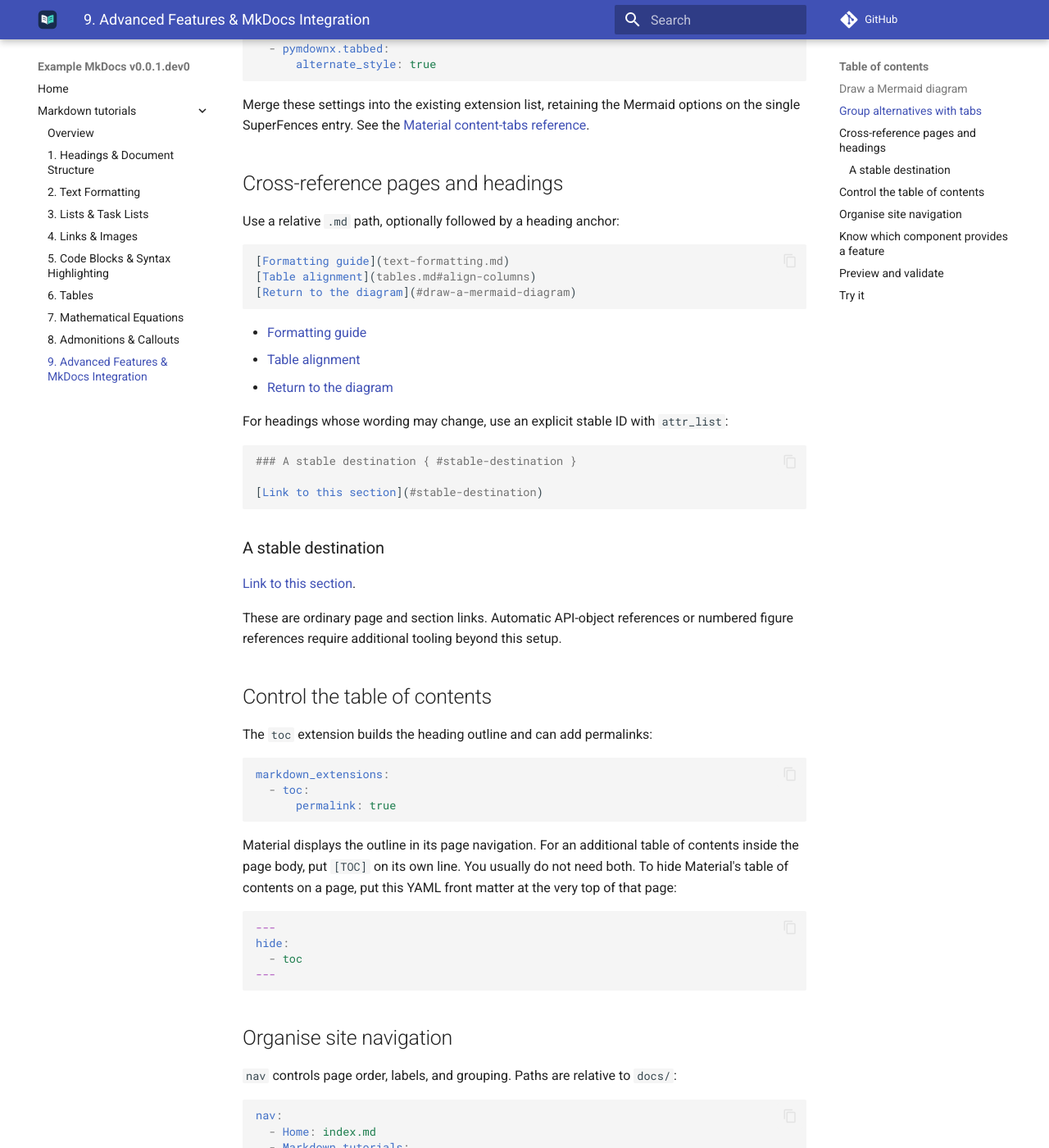
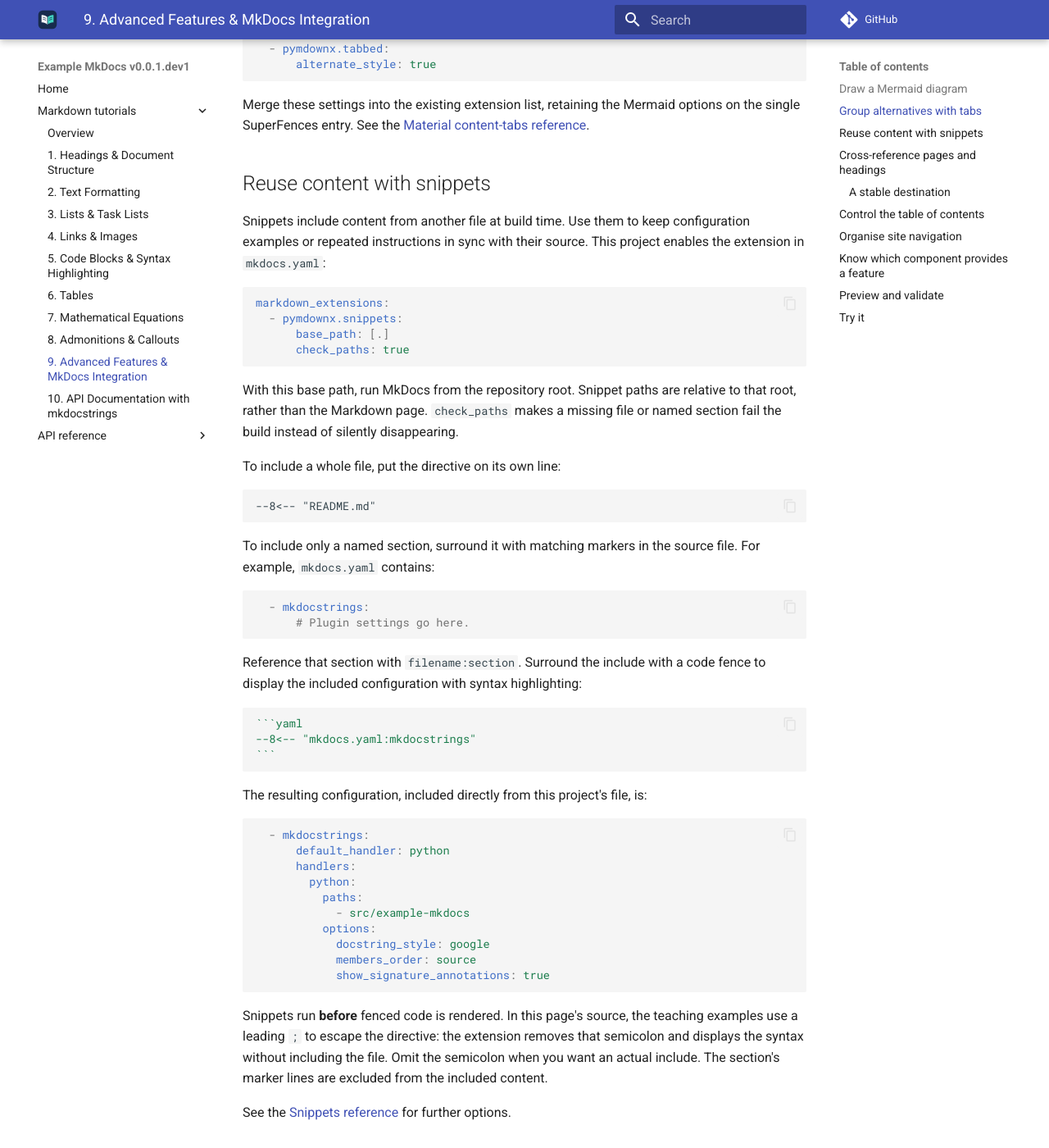
Before and after one commit to ICR-Computational-Imaging/example_mkdocs, an MkDocs documentation site: the page built from docs/markdown/advanced.md, in a window 1280 px wide and 1400 px high, scrolled down 1634 px. Shown: the whole window at 82% size. Built offline with MkDocs 1.6.1 and Material for MkDocs 9.7.7, drawn with Linux system fonts in a browser that asks for light colours; comment, search, counter and statistics services are not loaded; some of the changed text lies outside the part shown.

Commit message:
Added snippets docs

`````diff
--- a/docs/markdown/advanced.md
+++ b/docs/markdown/advanced.md
@@ -92,6 +92,63 @@
 options on the single SuperFences entry. See the
 [Material content-tabs reference](https://squidfunk.github.io/mkdocs-material/reference/content-tabs/).
 
+## Reuse content with snippets
+
+Snippets include content from another file at build time. Use them to keep
+configuration examples or repeated instructions in sync with their source.
+This project enables the extension in `mkdocs.yaml`:
+
+```yaml
+markdown_extensions:
+  - pymdownx.snippets:
+      base_path: [.]
+      check_paths: true
+```
+
+With this base path, run MkDocs from the repository root. Snippet paths are
+relative to that root, rather than the Markdown page. `check_paths` makes a
+missing file or named section fail the build instead of silently disappearing.
+
+To include a whole file, put the directive on its own line:
+
+```markdown
+;--8<-- "README.md"
+```
+
+To include only a named section, surround it with matching markers in the source
+file. For example, `mkdocs.yaml` contains:
+
+```yaml
+# --8<-- [start:mkdocstrings]
+  - mkdocstrings:
+      # Plugin settings go here.
+# --8<-- [end:mkdocstrings]
+```
+
+Reference that section with `filename:section`. Surround the include with a code
+fence to display the included configuration with syntax highlighting:
+
+````markdown
+```yaml
+;--8<-- "mkdocs.yaml:mkdocstrings"
+```
+````
+
+The resulting configuration, included directly from this project's file, is:
+
+```yaml
+--8<-- "mkdocs.yaml:mkdocstrings"
+```
+
+Snippets run **before** fenced code is rendered. In this page's source, the
+teaching examples use a leading `;` to escape the directive: the extension
+removes that semicolon and displays the syntax without including the file.
+Omit the semicolon when you want an actual include. The section's marker lines
+are excluded from the included content.
+
+See the [Snippets reference](https://facelessuser.github.io/pymdown-extensions/extensions/snippets/)
+for further options.
+
 ## Cross-reference pages and headings
 
 Use a relative `.md` path, optionally followed by a heading anchor:
@@ -172,6 +229,7 @@
 | Code highlighting | `pymdownx.highlight` and Pygments |
 | Nested code and Mermaid fences | `pymdownx.superfences` |
 | Tabs | `pymdownx.tabbed` |
+| Included files and named sections | `pymdownx.snippets` |
 | Maths | `pymdownx.arithmatex` and MathJax |
 | Callouts and collapsible sections | `admonition` and `pymdownx.details` |
 | Search | MkDocs `search` plugin |
@@ -207,4 +265,6 @@
 another lesson. Add it to `nav`, inspect its table of contents, and run a strict
 build. Explain which extension provides each feature.
 
+**Next:** [API Documentation with mkdocstrings](mkdocstrings.md).
+
 [Return to the tutorial overview](index.md).
--- a/docs/markdown/index.md
+++ b/docs/markdown/index.md
@@ -10,15 +10,16 @@
 
 | Lesson | What you will learn |
 | :--- | :--- |
-| [2. Headings & Document Structure](headings.md) | Organise a page and understand automatic navigation. |
-| [3. Text Formatting](text-formatting.md) | Add emphasis, code spans, and horizontal rules. |
-| [4. Lists & Task Lists](lists.md) | Write steps, nested lists, and checklists. |
-| [5. Links & Images](links-and-images.md) | Connect pages and embed images using relative paths. |
-| [6. Code Blocks & Syntax Highlighting](code-blocks.md) | Present readable, copyable code. |
-| [7. Tables](tables.md) | Compare options and align structured information. |
-| [8. Mathematical Equations](mathematics.md) | Write LaTeX equations and configure MathJax. |
-| [9. Admonitions & Callouts](admonitions.md) | Add notes, warnings, tips, and collapsible explanations. |
-| [10. Advanced Features & MkDocs Integration](advanced.md) | Combine diagrams, tabs, cross-references, and extensions. |
+| [1. Headings & Document Structure](headings.md) | Organise a page and understand automatic navigation. |
+| [2. Text Formatting](text-formatting.md) | Add emphasis, code spans, and horizontal rules. |
+| [3. Lists & Task Lists](lists.md) | Write steps, nested lists, and checklists. |
+| [4. Links & Images](links-and-images.md) | Connect pages and embed images using relative paths. |
+| [5. Code Blocks & Syntax Highlighting](code-blocks.md) | Present readable, copyable code. |
+| [6. Tables](tables.md) | Compare options and align structured information. |
+| [7. Mathematical Equations](mathematics.md) | Write LaTeX equations and configure MathJax. |
+| [8. Admonitions & Callouts](admonitions.md) | Add notes, warnings, tips, and collapsible explanations. |
+| [9. Advanced Features & MkDocs Integration](advanced.md) | Combine diagrams, tabs, cross-references, and extensions. |
+| [10. Documentation with mkdocstrings](mkdocstrings.md) | Generate API reference material from Python docstrings. |
 
 ## Work through the examples
 
--- /dev/null
+++ b/docs/markdown/mkdocstrings.md
@@ -0,0 +1,152 @@
+# API Documentation with mkdocstrings
+
+[mkdocstrings](https://mkdocstrings.github.io/python/usage/) is a MkDocs plugin
+that generates API reference sections from Python source and docstrings. It keeps
+function signatures, parameter descriptions, return values, and class members
+connected to the code they describe. Write tutorials and usage guidance yourself;
+use generated reference material for the details of individual objects.
+
+## Enable the Python handler
+
+This project's `docs` dependency group already includes `mkdocstrings[python]`.
+Install that group and start the preview from the repository root:
+
+```bash
+uv sync --group docs
+uv run --group docs mkdocs serve
+```
+
+For another uv project, add the dependency with
+`uv add --group docs 'mkdocstrings[python]'`.
+
+The following configuration is enabled in this project's `mkdocs.yaml`:
+
+```yaml
+--8<-- "mkdocs.yaml:mkdocstrings"
+```
+
+`paths` tells the handler where to find modules; relative paths start at the
+MkDocs configuration file. Here, it can find `plotting_example.py` directly in
+`src/example-mkdocs/`. Additional locations can be added to this list.
+
+## Use the standard directive syntax
+
+Place `:::` followed by an object's dotted identifier in a Markdown page:
+
+```markdown
+::: plotting_example.calculate_sample_count
+```
+
+The directive can target a module, class, function, or method. These are examples
+of valid targets in this project:
+
+```text
+plotting_example
+plotting_example.WavePlotter
+plotting_example.WavePlotter.plot_sinusoid
+plotting_example.calculate_sample_count
+```
+
+Put a directive outside a code fence to generate documentation. The fenced
+examples on this tutorial page deliberately display the syntax as text.
+
+Indent optional YAML settings four spaces below the directive:
+
+```markdown
+::: plotting_example.calculate_sample_count
+    options:
+      heading_level: 2
+      show_root_heading: true
+      show_source: false
+```
+
+Local `options` override the handler defaults for that directive.
+`show_root_heading` adds a heading for the target object itself, and
+`heading_level` controls where it fits in the page outline.
+
+## Write structured docstrings
+
+This project uses Google-style sections such as `Args:`, `Returns:`, and
+`Raises:`. Type annotations supply parameter types. For example, a small function
+could be documented as follows:
+
+```python
+def double(value: float) -> float:
+    """Return twice the input value.
+
+    Args:
+        value: The number to double.
+
+    Returns:
+        Twice the input value.
+    """
+    return 2 * value
+```
+
+The handler turns these sections into formatted API information. This snippet
+illustrates docstring style; `double` is not a module in the repository.
+
+## Example: document the plotting module
+
+The [example-mkdocs API reference](../api/example-mkdocs.md) contains this live
+directive:
+
+```markdown
+::: plotting_example
+    options:
+      heading_level: 2
+      show_root_heading: true
+      show_root_full_path: false
+      filters: ["!^_"]
+```
+
+It collects the module's public members, including `calculate_sample_count`,
+`WavePlotter`, and the convenience function `plot_sinusoid`. The filter excludes
+names beginning with `_`, such as the internal `_parse_args` helper. Public
+methods such as `WavePlotter.plot_sinusoid` appear under their class.
+
+For example, the sampling function returns **301** for 1 Hz over 10 seconds:
+
+```python
+calculate_sample_count(frequency=1.0, duration=10.0)
+```
+
+mkdocstrings renders the API description; it does not run this example or verify
+the calculation. That still needs normal code validation.
+
+## Group API pages by purpose
+
+MkDocs supports nested sections in `nav`; it does not require a flat tree.
+Use one page for a small group of related modules and give each module its own
+directive. Split large modules onto separate pages so readers do not have to
+scroll through unrelated objects. A useful pattern for a larger package is:
+
+```yaml
+nav:
+  - API reference:
+      - Data:
+          - Loading: api/data/loading.md
+          - Processing: api/data/processing.md
+      - Plotting: api/plotting.md
+```
+
+This is an illustrative layout for a larger project, not additional pages in
+this repository. Folders can guide the grouping without dictating every menu
+level. The [MkDocs navigation guide](https://www.mkdocs.org/user-guide/writing-your-docs/#configure-pages-and-navigation)
+explains nested sections.
+
+This project currently has one source module, so one API page is enough. If a
+second related module is added, it can have another directive on that page;
+adding a source file alone does not automatically add a new API directive.
+Document each object in one canonical location to avoid duplicate reference
+targets, then link to it from tutorials.
+
+## Try it
+
+Open the API reference and find the parameters, return description, and exceptions
+for `calculate_sample_count`. Compare them with its source docstring. Then build
+the site to check that all directives resolve:
+
+```bash
+uv run --group docs mkdocs build --strict
+```
--- a/mkdocs.yaml
+++ b/mkdocs.yaml
@@ -1,5 +1,5 @@
 # Preview: uv run mkdocs serve. Validate: uv run mkdocs build --strict.
-site_name: Example MkDocs v0.0.1.dev0
+site_name: Example MkDocs v0.0.1.dev1
 site_url: https://ICR-Computational-Imaging.github.io/example_mkdocs/
 repo_url: https://github.com/ICR-Computational-Imaging/example_mkdocs
 copyright: Copyright &copy; The Institute of Cancer Research
@@ -19,6 +19,18 @@
 
 plugins:
   - search
+# --8<-- [start:mkdocstrings]
+  - mkdocstrings:
+      default_handler: python
+      handlers:
+        python:
+          paths:
+            - src/example-mkdocs
+          options:
+            docstring_style: google
+            members_order: source
+            show_signature_annotations: true
+# --8<-- [end:mkdocstrings]
 
 markdown_extensions:
   - toc:
@@ -45,6 +57,9 @@
       alternate_style: true
   - pymdownx.arithmatex:
       generic: true
+  - pymdownx.snippets:
+      base_path: [.]
+      check_paths: true
 
 extra_javascript:
   - assets/javascripts/mathjax.js
@@ -64,4 +79,7 @@
       - "7. Mathematical Equations": markdown/mathematics.md
       - "8. Admonitions & Callouts": markdown/admonitions.md
       - "9. Advanced Features & MkDocs Integration": markdown/advanced.md
+      - "10. API Documentation with mkdocstrings": markdown/mkdocstrings.md
+  - API reference:
+      - example-mkdocs: api/example-mkdocs.md
 # --8<-- [end:navigation]
`````
Also changed, not shown: docs/api/example-mkdocs.md (added, +26 -0 lines), .bumpversion.cfg, src/example-mkdocs/__init__.py (added), 1 other file.
